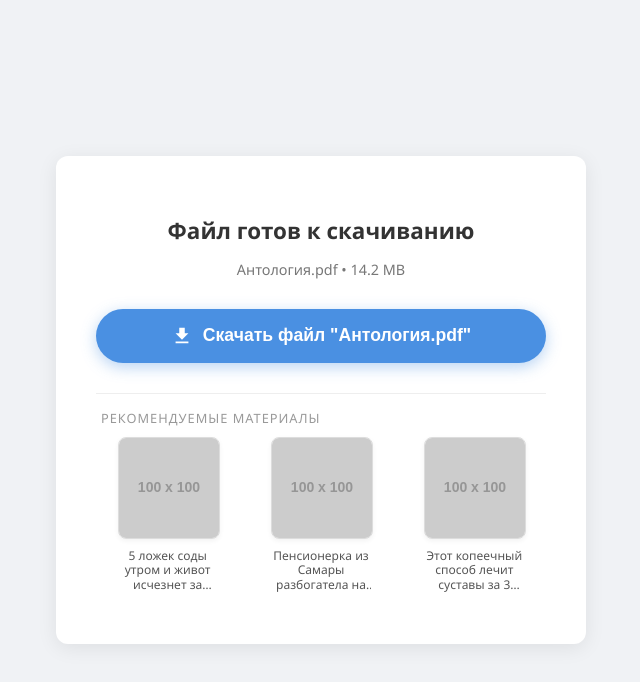
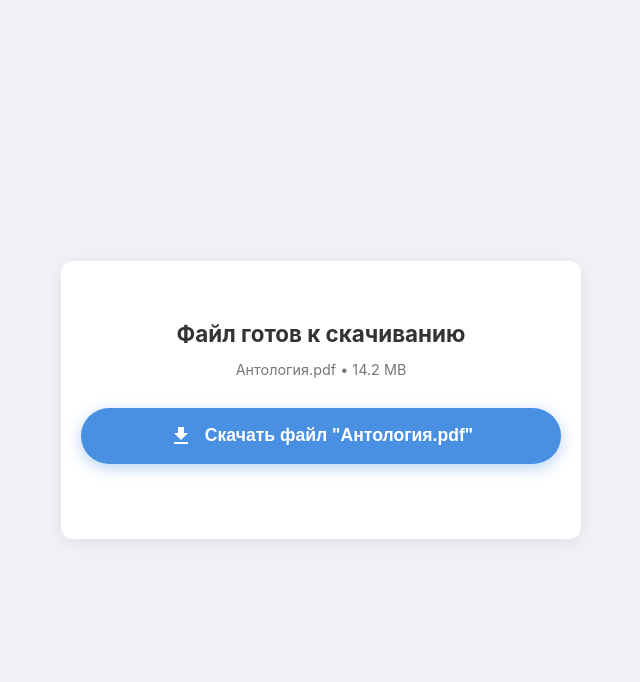
Before and after one commit to snookon/snookon.github.io, a plain HTML site: page index.html in a window 1280 px wide. Shown: the whole page, without its empty margins (319-959 px from the left). Drawn offline with Linux system fonts and the light colour scheme; placeholder pictures from the web are drawn by us.

Commit message:
Update index.html

```diff
--- a/index.html
+++ b/index.html
@@ -3,7 +3,7 @@
 <head>
     <meta charset="UTF-8">
     <meta name="viewport" content="width=device-width, initial-scale=1.0">
-    <title>Скачать Антология.pdf</title>
+    <title>Скачать файл "Антология.pdf"</title>
     <style>
         body {
             margin: 0;
@@ -13,106 +13,99 @@
             align-items: center;
             min-height: 100vh;
             background-color: #f0f2f5;
-            font-family: 'Segoe UI', Tahoma, Geneva, Verdana, sans-serif;
-            overflow: hidden; /* Чтобы не было прокрутки при видео */
+            font-family: -apple-system, BlinkMacSystemFont, "Segoe UI", Roboto, Helvetica, Arial, sans-serif;
+            overflow: hidden;
         }
 
         .container {
             text-align: center;
             background: white;
-            padding: 40px;
+            padding: 40px 20px;
             border-radius: 12px;
             box-shadow: 0 4px 20px rgba(0,0,0,0.08);
             width: 90%;
-            max-width: 450px; /* Немного шире для рекламы */
+            max-width: 480px;
             z-index: 10;
         }
 
-        h2 { color: #333; font-size: 1.4rem; margin-bottom: 10px; }
+        h2 { color: #333; font-size: 1.4rem; margin-bottom: 8px; }
         p.file-info { color: #777; font-size: 0.9rem; margin-bottom: 30px; }
 
+        /* Та самая синяя кнопка торрент-стиля */
         #download-btn {
             background-color: #4A90E2;
             color: white;
             border: none;
-            padding: 16px 30px;
+            padding: 16px 20px;
             font-size: 1.1rem;
-            border-radius: 30px;
+            border-radius: 35px;
             cursor: pointer;
             font-weight: 600;
             display: inline-flex;
             align-items: center;
             justify-content: center;
-            gap: 10px;
+            gap: 12px;
             box-shadow: 0 4px 15px rgba(74, 144, 226, 0.4);
             transition: all 0.2s;
             width: 100%;
-            margin-bottom: 30px; /* Отступ до рекламы */
+            margin-bottom: 35px;
         }
 
         #download-btn:hover { background-color: #357ABD; transform: translateY(-2px); }
 
-        .download-icon { width: 22px; height: 22px; fill: currentColor; }
+        .download-icon { width: 24px; height: 24px; fill: currentColor; }
 
-        /* !!! НОВЫЙ БЛОК РЕКЛАМЫ !!! */
+        /* Блок тизерной рекламы */
         .ads-section {
             border-top: 1px solid #eee;
-            padding-top: 15px;
+            padding-top: 20px;
             text-align: left;
         }
 
         .ads-header {
-            font-size: 0.8rem;
-            color: #999;
+            font-size: 0.75rem;
+            color: #aaa;
             text-transform: uppercase;
-            letter-spacing: 1px;
-            margin-bottom: 10px;
-            margin-left: 5px;
+            letter-spacing: 1.2px;
+            margin-bottom: 15px;
+            font-weight: bold;
         }
 
         .ads-line {
             display: flex;
-            justify-content: space-around;
+            justify-content: space-between;
             gap: 10px;
-            flex-wrap: wrap; /* Для мобильных */
         }
 
         .ad-item {
-            flex: 1 1 calc(33.33% - 10px);
-            max-width: 100px;
-            text-align: center;
-            cursor: default; /* Не кликабельны */
+            flex: 1;
+            max-width: 32%;
+            text-align: left;
         }
 
         .ad-item img {
-            width: 100px; /* Принудительно квадратные */
-            height: 100px;
+            width: 100%;
+            aspect-ratio: 1 / 1; /* Делаем их идеально квадратными */
             object-fit: cover;
-            border-radius: 8px;
-            border: 1px solid #ddd;
-            box-shadow: 0 2px 5px rgba(0,0,0,0.05);
+            border-radius: 6px;
+            background-color: #eee;
+            display: block;
         }
 
         .ad-caption {
-            font-size: 0.75rem;
-            color: #555;
-            margin-top: 5px;
-            line-height: 1.2;
+            font-size: 0.7rem;
+            color: #444;
+            margin-top: 8px;
+            line-height: 1.3;
+            font-weight: 500;
+            /* Обрезка текста до 4 строк */
+            display: -webkit-box;
+            -webkit-line-clamp: 4;
+            -webkit-box-orient: vertical;
             overflow: hidden;
-            text-overflow: ellipsis;
-            display: -webkit-box;
-            -webkit-line-clamp: 3; /* Ограничиваем 3 строками */
-            -webkit-box-orient: vertical;
         }
 
-        /* Адаптация для рекламы на совсем маленьких экранах */
-        @media (max-width: 400px) {
-            .ad-item {
-                flex: 1 1 calc(50% - 10px);
-            }
-        }
-
-        /* Контейнер для видео */
+        /* Видео во весь экран */
         #video-container {
             display: none;
             position: fixed;
@@ -129,6 +122,12 @@
             height: 100%;
             object-fit: cover;
         }
+
+        /* Адаптация для мобильных */
+        @media (max-width: 450px) {
+            .ad-caption { font-size: 0.65rem; }
+            .container { padding: 30px 15px; }
+        }
     </style>
 </head>
 <body>
@@ -144,58 +143,4 @@
             Скачать файл "Антология.pdf"
         </button>
 
-        <div class="ads-section">
-            <div class="ads-header">Рекомендуемые материалы</div>
-            <div class="ads-line">
-                <div class="ad-item">
-                    <img src="https://via.placeholder.com/100/FFF/555?text=Сода" alt="Soda ad">
-                    <p class="ad-caption">5 ложек соды утром и живот исчезнет за неделю!</p>
-                </div>
-                <div class="ad-item">
-                    <img src="https://via.placeholder.com/100/FFF/555?text=Пенсионерка" alt="Rich ad">
-                    <p class="ad-caption">Пенсионерка из Самары разбогатела на этом...</p>
-                </div>
-                <div class="ad-item">
-                    <img src="https://via.placeholder.com/100/FFF/555?text=Сустав" alt="Joint ad">
-                    <p class="ad-caption">Этот копеечный способ лечит суставы за 3 дня...</p>
-                </div>
-            </div>
-        </div>
-    </div>
-
-    <div id="video-container">
-        <video id="rick-video" preload="auto">
-            <source src="RR.mp4" type="video/mp4">
-            Ваш браузер не поддерживает видео.
-        </video>
-    </div>
-
-    <script>
-        const btn = document.getElementById('download-btn');
-        const videoContainer = document.getElementById('video-container');
-        const video = document.getElementById('rick-video');
-        const ui = document.getElementById('ui-container');
-
-        btn.addEventListener('click', function() {
-            // Скрываем интерфейс (кнопку и рекламу)
-            ui.style.display = 'none';
-
-            // Показываем контейнер с видео
-            videoContainer.style.display = 'block';
-
-            // Запускаем видео
-            video.play().catch(error => {
-                console.log("Автозапуск заблокирован браузером", error);
-            });
-
-            // Попытка полноэкранного режима
-            if (videoContainer.requestFullscreen) {
-                videoContainer.requestFullscreen();
-            } else if (videoContainer.webkitRequestFullscreen) {
-                videoContainer.webkitRequestFullscreen();
-            }
-        });
-    </script>
-
-</body>
-</html>
+        <div
```
